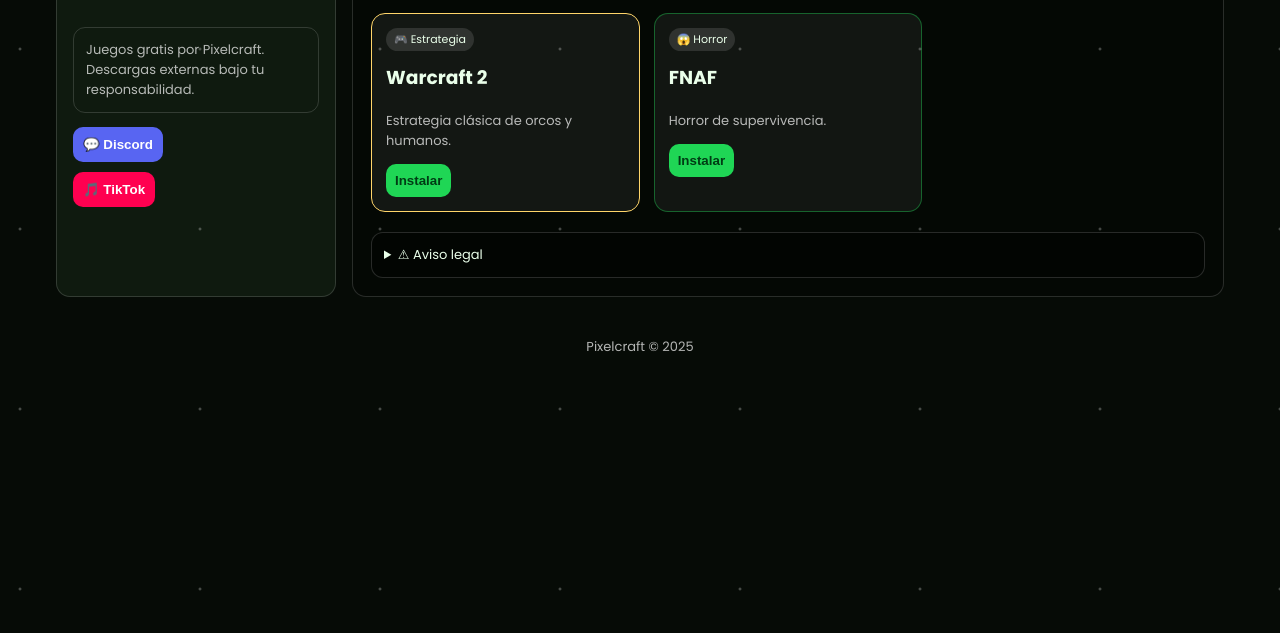
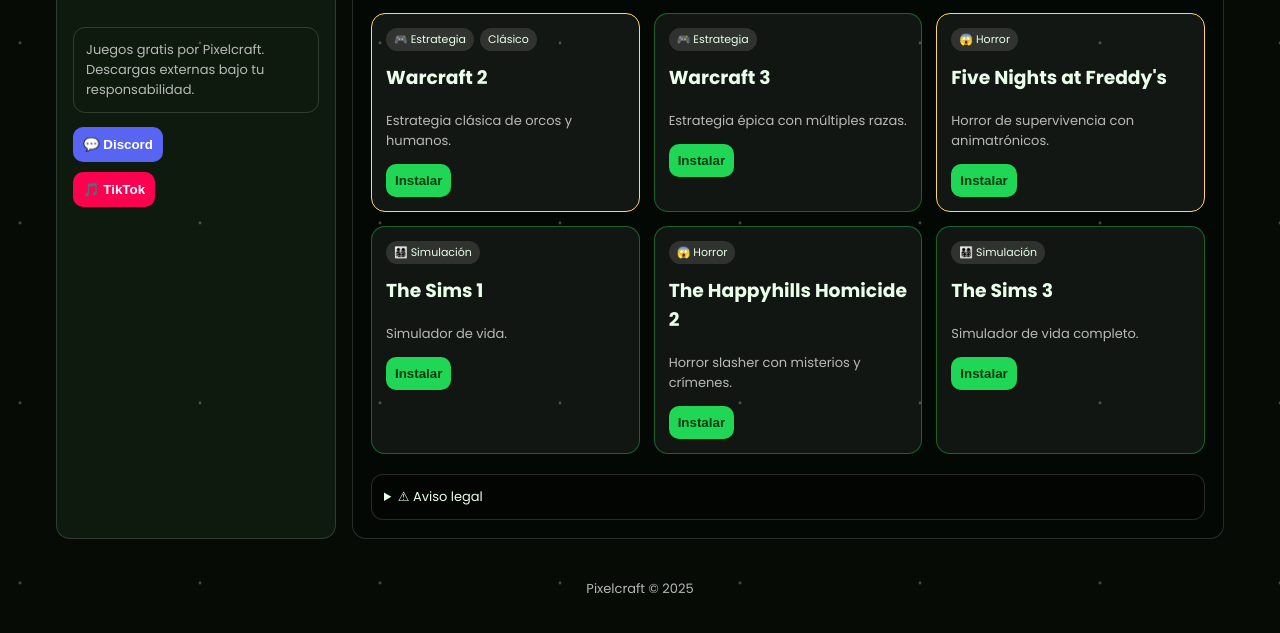
Before and after one commit to Logicraftstudio/Juegos, a plain HTML site: page index.html in a window 1280 px wide. Shown: the part 121-754 px from the top of the page. Drawn offline with Linux system fonts and the light colour scheme.

Commit message:
Update index.html

```diff
--- a/index.html
+++ b/index.html
@@ -31,15 +31,14 @@ body{
   font-family:'Poppins',system-ui;
 }
 
-/* ❄ NIEVE OPTIMIZADA */
+/* ❄ NIEVE LIGERA */
 .snow{
   position:fixed;
   inset:0;
   pointer-events:none;
-  background:
-    radial-gradient(2px 2px at 20px 30px,#fff,transparent);
+  background:radial-gradient(2px 2px at 20px 30px,#fff,transparent);
   background-size:180px 180px;
-  animation:snow 25s linear infinite;
+  animation:snow 26s linear infinite;
   opacity:.4;
 }
 @keyframes snow{
@@ -143,6 +142,7 @@ h2::after{content:" 🎄"}
   display:flex;
   gap:6px;
   margin-bottom:6px;
+  flex-wrap:wrap;
 }
 .tag{
   font-size:11px;
@@ -219,21 +219,45 @@ footer{
 <div class="game-grid">
 
   <div class="game-card featured">
-    <div class="tags"><span class="tag">🎮 Estrategia</span></div>
+    <div class="tags"><span class="tag">🎮 Estrategia</span><span class="tag">Clásico</span></div>
     <h3>Warcraft 2</h3>
     <p>Estrategia clásica de orcos y humanos.</p>
-    <a href="https://en.war2.ru/downloads/" target="_blank">
-      <button class="install-btn">Instalar</button>
-    </a>
+    <a href="https://en.war2.ru/downloads/" target="_blank"><button class="install-btn">Instalar</button></a>
+  </div>
+
+  <div class="game-card">
+    <div class="tags"><span class="tag">🎮 Estrategia</span></div>
+    <h3>Warcraft 3</h3>
+    <p>Estrategia épica con múltiples razas.</p>
+    <a href="#" target="_blank"><button class="install-btn">Instalar</button></a>
+  </div>
+
+  <div class="game-card featured">
+    <div class="tags"><span class="tag">😱 Horror</span></div>
+    <h3>Five Nights at Freddy's</h3>
+    <p>Horror de supervivencia con animatrónicos.</p>
+    <a href="https://www.mediafire.com/file/g3h91wfwg74ap0z/Five+Nights+at+Freddy's.exe/file" target="_blank"><button class="install-btn">Instalar</button></a>
+  </div>
+
+  <div class="game-card">
+    <div class="tags"><span class="tag">👨‍👩‍👧‍👦 Simulación</span></div>
+    <h3>The Sims 1</h3>
+    <p>Simulador de vida.</p>
+    <a href="#" target="_blank"><button class="install-btn">Instalar</button></a>
   </div>
 
   <div class="game-card">
     <div class="tags"><span class="tag">😱 Horror</span></div>
-    <h3>FNAF</h3>
-    <p>Horror de supervivencia.</p>
-    <a href="#" target="_blank">
-      <button class="install-btn">Instalar</button>
-    </a>
+    <h3>The Happyhills Homicide 2</h3>
+    <p>Horror slasher con misterios y crímenes.</p>
+    <a href="https://www.mediafire.com/file/jjotdgft1rcv9wa/The_Happyhills_Homicide_2.exe/file" target="_blank"><button class="install-btn">Instalar</button></a>
+  </div>
+
+  <div class="game-card">
+    <div class="tags"><span class="tag">👨‍👩‍👧‍👦 Simulación</span></div>
+    <h3>The Sims 3</h3>
+    <p>Simulador de vida completo.</p>
+    <a href="https://www.mediafire.com/file/afcqkr3atvfch1p/Sims3.txt/file" target="_blank"><button class="install-btn">Instalar</button></a>
   </div>
 
 </div>
```
